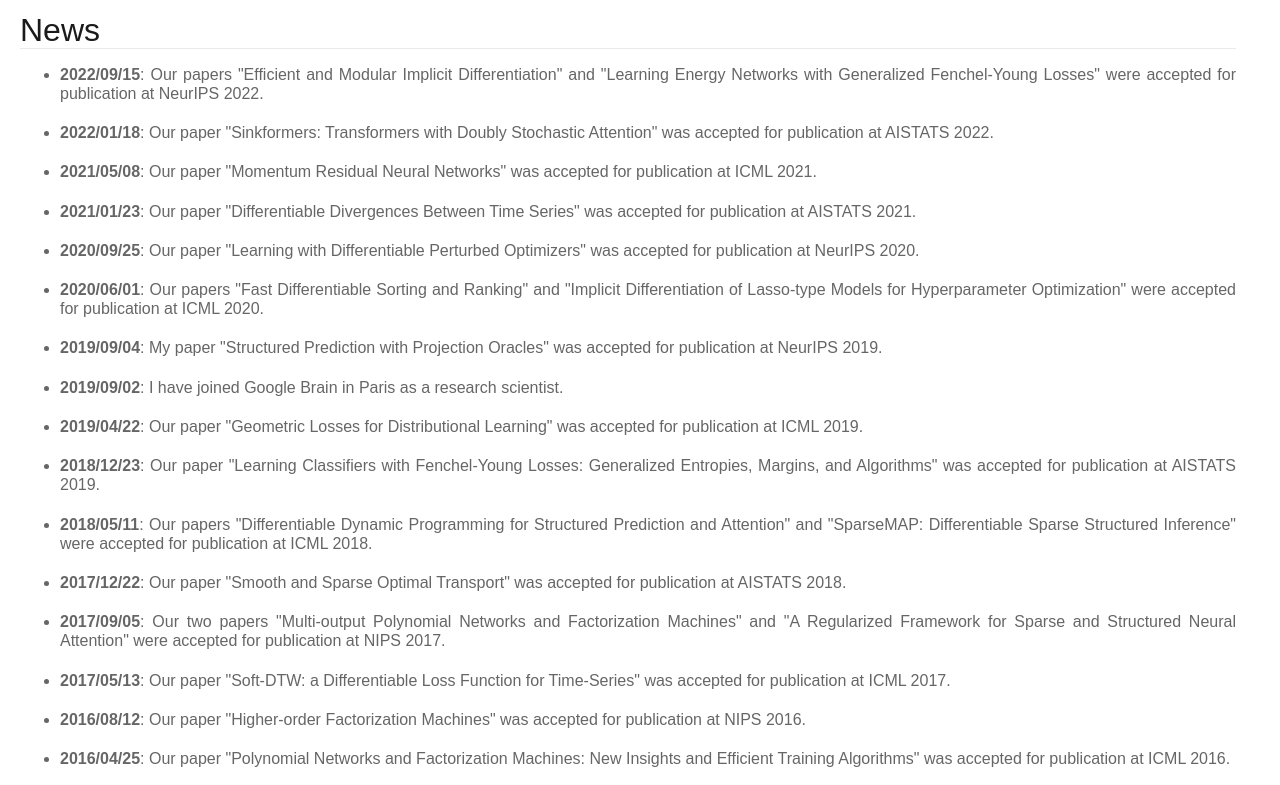
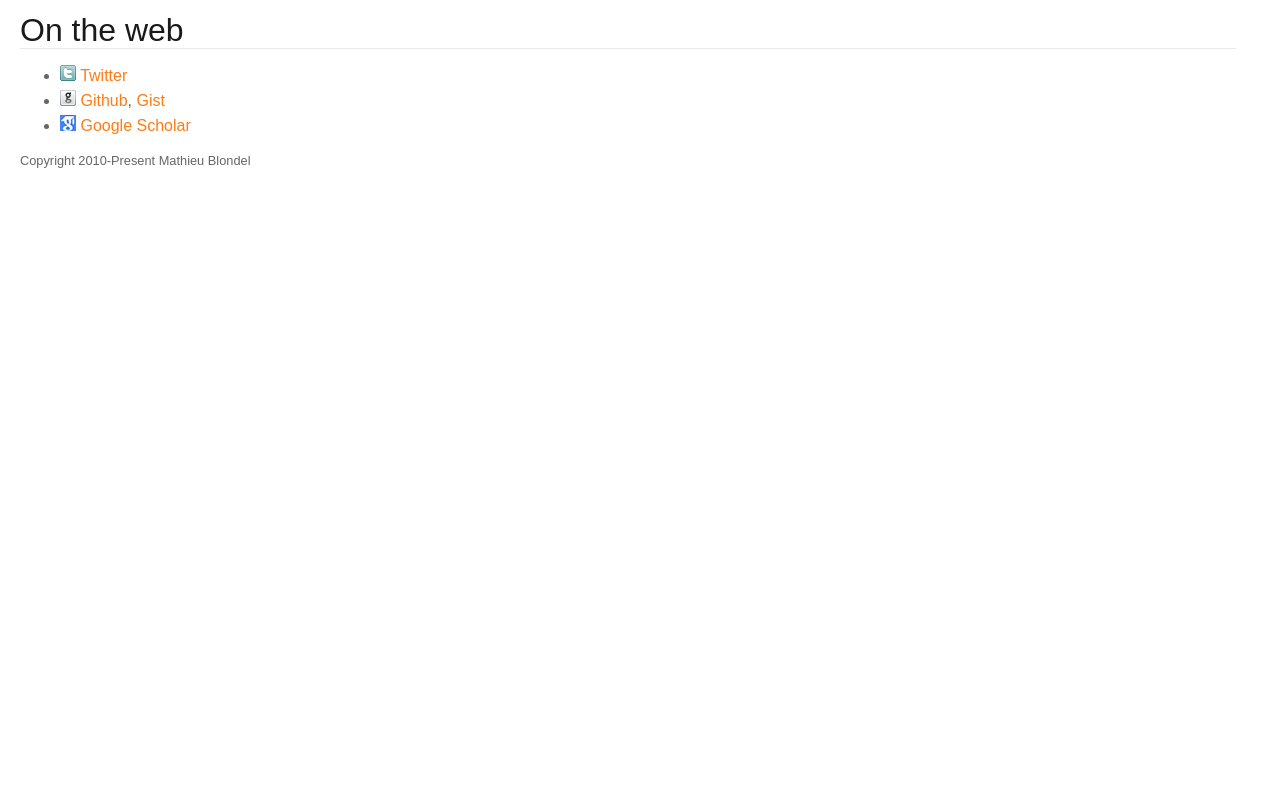
Before and after one commit to mblondel/mblondel.github.io, a plain HTML site: page index.html in a window 1280 px wide. Shown: the part 435-1220 px from the top of the page. After the commit the page ends 800 px from the top, so only its background shows below. Drawn offline with Linux system fonts and the light colour scheme.

Commit message:
Update publications.

```diff
--- a/index.html
+++ b/index.html
@@ -50,70 +50,6 @@ at <a href="http://www.ntt.co.jp/index_e.html">NTT</a>
 <a href="http://www.kecl.ntt.co.jp/rps/english/index_e.html">Communication Science Laboratories</a>
 in Kyoto, Japan. I am now a senior research scientist at Google Research, Brain team, in Paris, France.</p>
 
-<h2>News</h2>
-
-<ul class="pub">
-
-<li><strong>2022/09/15</strong>: Our papers
-    "Efficient and Modular Implicit Differentiation"
-    and
-    "Learning Energy Networks with Generalized Fenchel-Young Losses"
-    were accepted for publication at NeurIPS 2022.</li>
-
-<li><strong>2022/01/18</strong>: Our paper "Sinkformers: Transformers with Doubly Stochastic Attention"
-    was accepted for publication at AISTATS 2022.</li>
-
-<li><strong>2021/05/08</strong>: Our paper "Momentum Residual Neural Networks"
-    was accepted for publication at ICML 2021.</li>
-
-<li><strong>2021/01/23</strong>: Our paper "Differentiable Divergences Between Time Series"
-    was accepted for publication at AISTATS 2021.</li>
-
-<li><strong>2020/09/25</strong>: Our paper "Learning with Differentiable Perturbed Optimizers"
-    was accepted for publication at NeurIPS 2020.</li>
-
-<li><strong>2020/06/01</strong>: Our papers "Fast Differentiable Sorting and Ranking"
-    and "Implicit Differentiation of Lasso-type Models for Hyperparameter Optimization"
-    were accepted for publication at ICML 2020.</li>
-
-<li><strong>2019/09/04</strong>: My paper "Structured Prediction with Projection Oracles" was accepted for publication at NeurIPS 2019.</li>
-
-<li><strong>2019/09/02</strong>: I have joined Google Brain in Paris as a research scientist.</li>
-
-<li><strong>2019/04/22</strong>: Our paper
-"Geometric Losses for Distributional Learning"
-was accepted for publication at ICML 2019.</li>
-
-<li><strong>2018/12/23</strong>: Our paper
-"Learning Classifiers with Fenchel-Young Losses: Generalized Entropies, Margins, and Algorithms"
-was accepted for publication at AISTATS 2019.</li>
-
-<li><strong>2018/05/11</strong>: Our papers
-"Differentiable Dynamic Programming for Structured Prediction and Attention" and
-"SparseMAP: Differentiable Sparse Structured Inference"
-were accepted for publication at ICML 2018.</li>
-
-<li><strong>2017/12/22</strong>: Our paper
-"Smooth and Sparse Optimal Transport" was accepted for publication at AISTATS
-2018.</li>
-
-<li><strong>2017/09/05</strong>: Our two papers
-"Multi-output Polynomial Networks and Factorization Machines" and
-"A Regularized Framework for Sparse and Structured Neural Attention"
-were accepted for publication at NIPS 2017.</li>
-
-<li><strong>2017/05/13</strong>: Our paper "Soft-DTW: a Differentiable Loss
-  Function for Time-Series" was accepted for publication at ICML 2017.</li>
-
-<li><strong>2016/08/12</strong>: Our paper "Higher-order
-Factorization Machines" was accepted for publication at NIPS 2016.</li>
-
-<li><strong>2016/04/25</strong>: Our paper "Polynomial Networks and
-Factorization Machines: New Insights and Efficient Training Algorithms" was
-accepted for publication at ICML 2016.</li>
-
-</ul>
-
 <h2>On the web</h2>
 <ul>
   <li><img src="icons/twitter-16x16.png">
```
Also changed, not shown: publications/index.html (+10 -9 lines).
